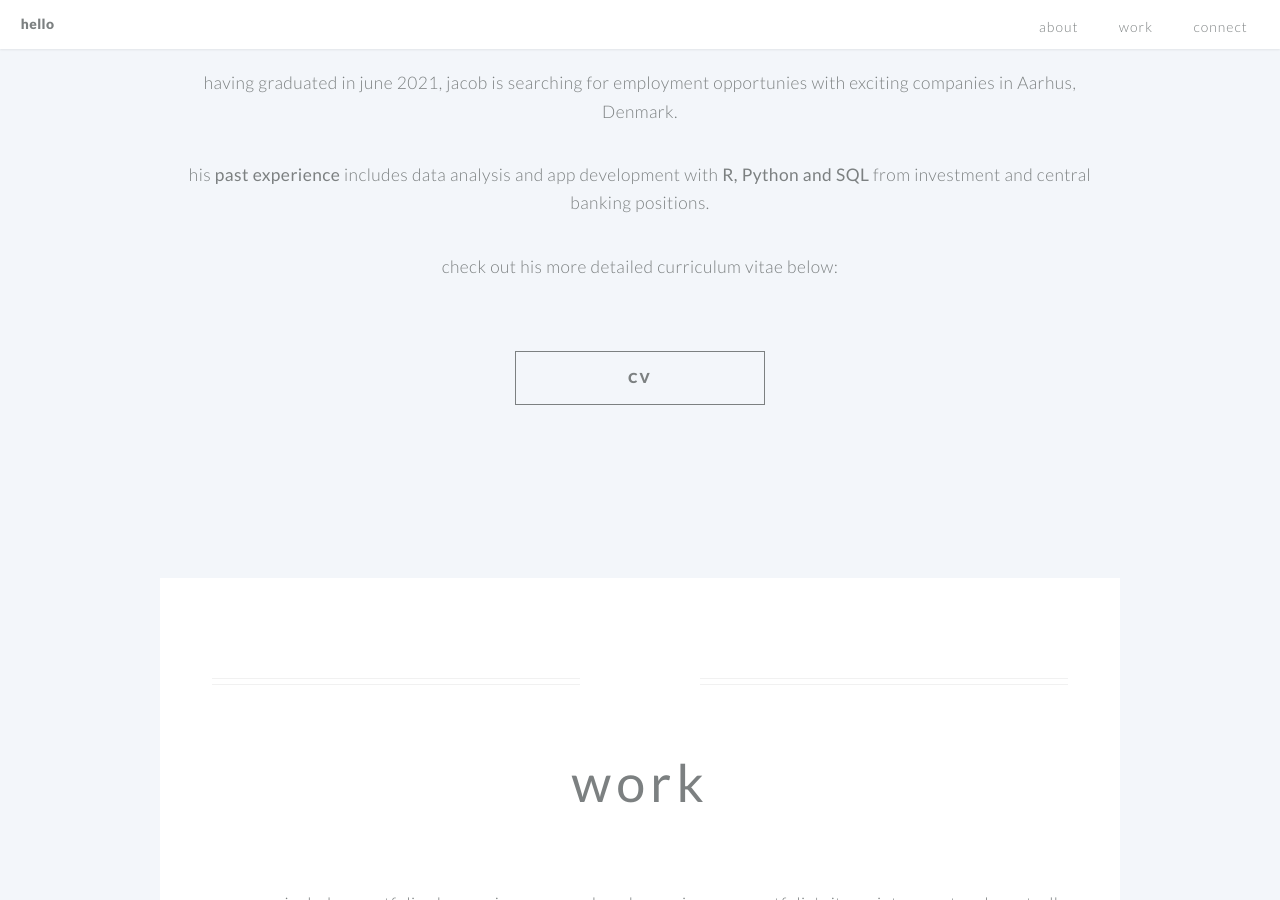
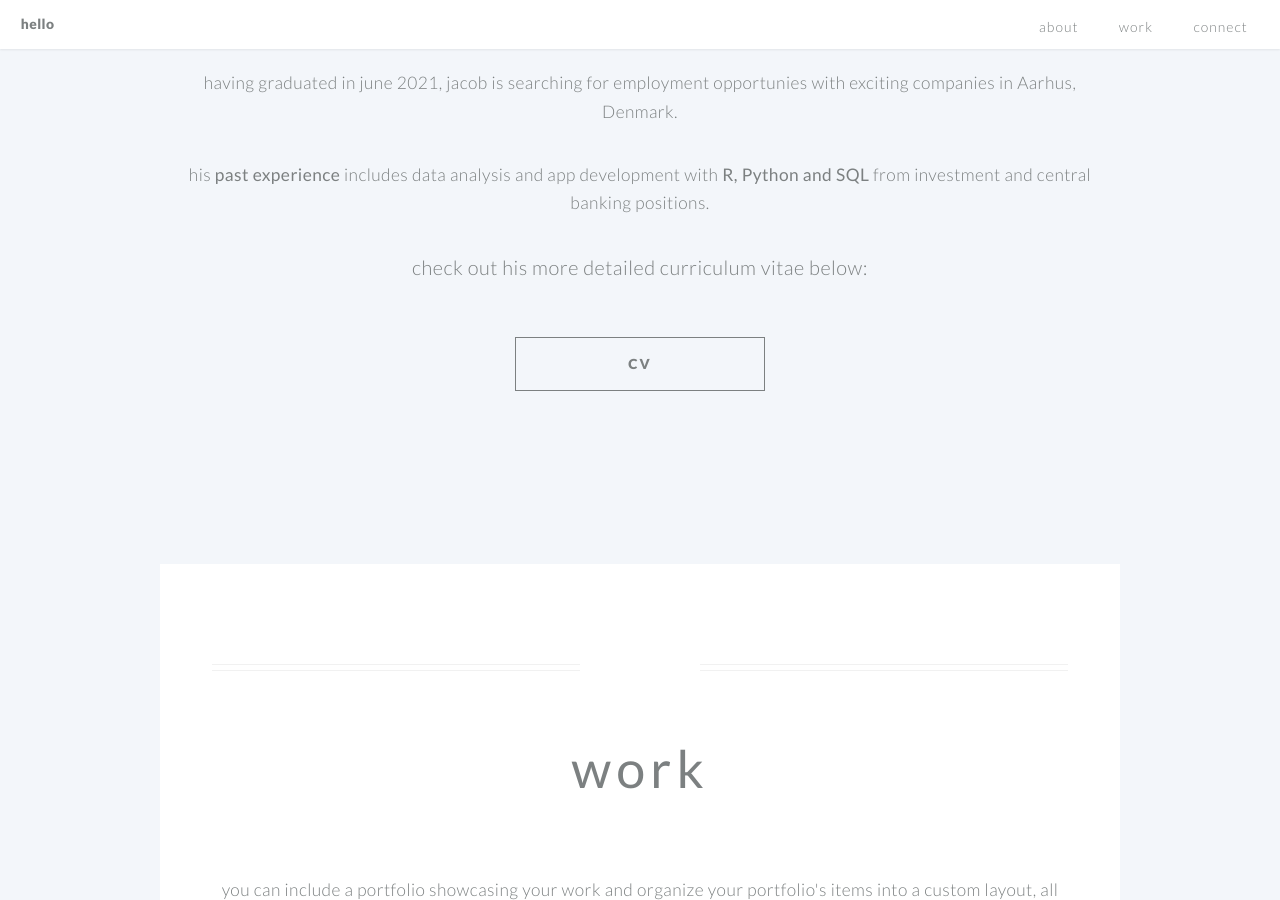
Before and after one commit to jacob-hein/jacobhein.com, a Jekyll site: the page built from index.md, in a window 1280 px wide and 900 px high, scrolled down 1055 px. Built offline with Jekyll 4.4.1, drawn with Linux system fonts in a browser that asks for light colours.

```diff
--- a/index.md
+++ b/index.md
@@ -54,4 +54,4 @@ having graduated in june 2021, jacob is searching for employment opportunies wit
 
 his **past experience** includes data analysis and app development with **R, Python and SQL** from investment and central banking positions.
 
-check out his more detailed curriculum vitae below:
+### check out his more detailed curriculum vitae below:
```
